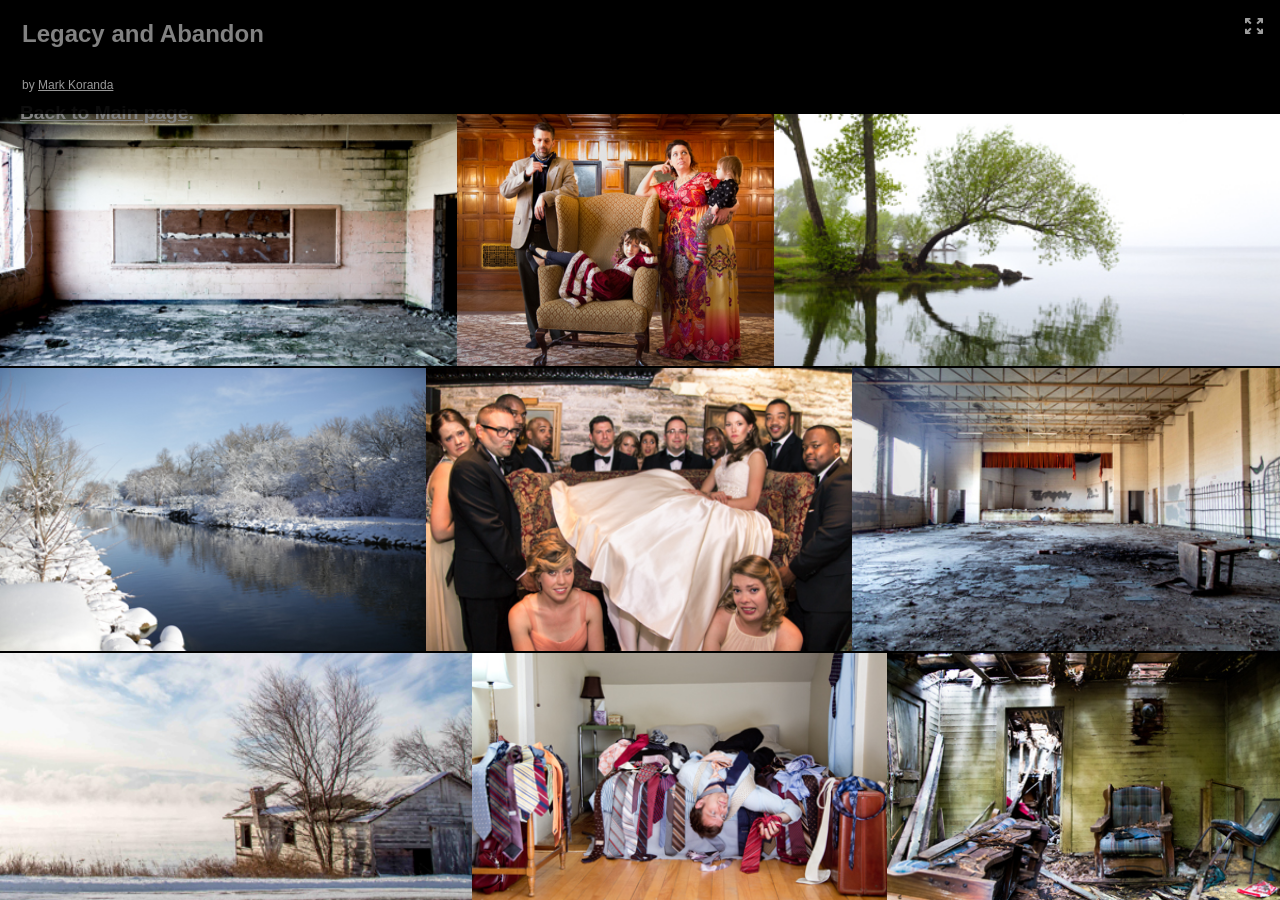
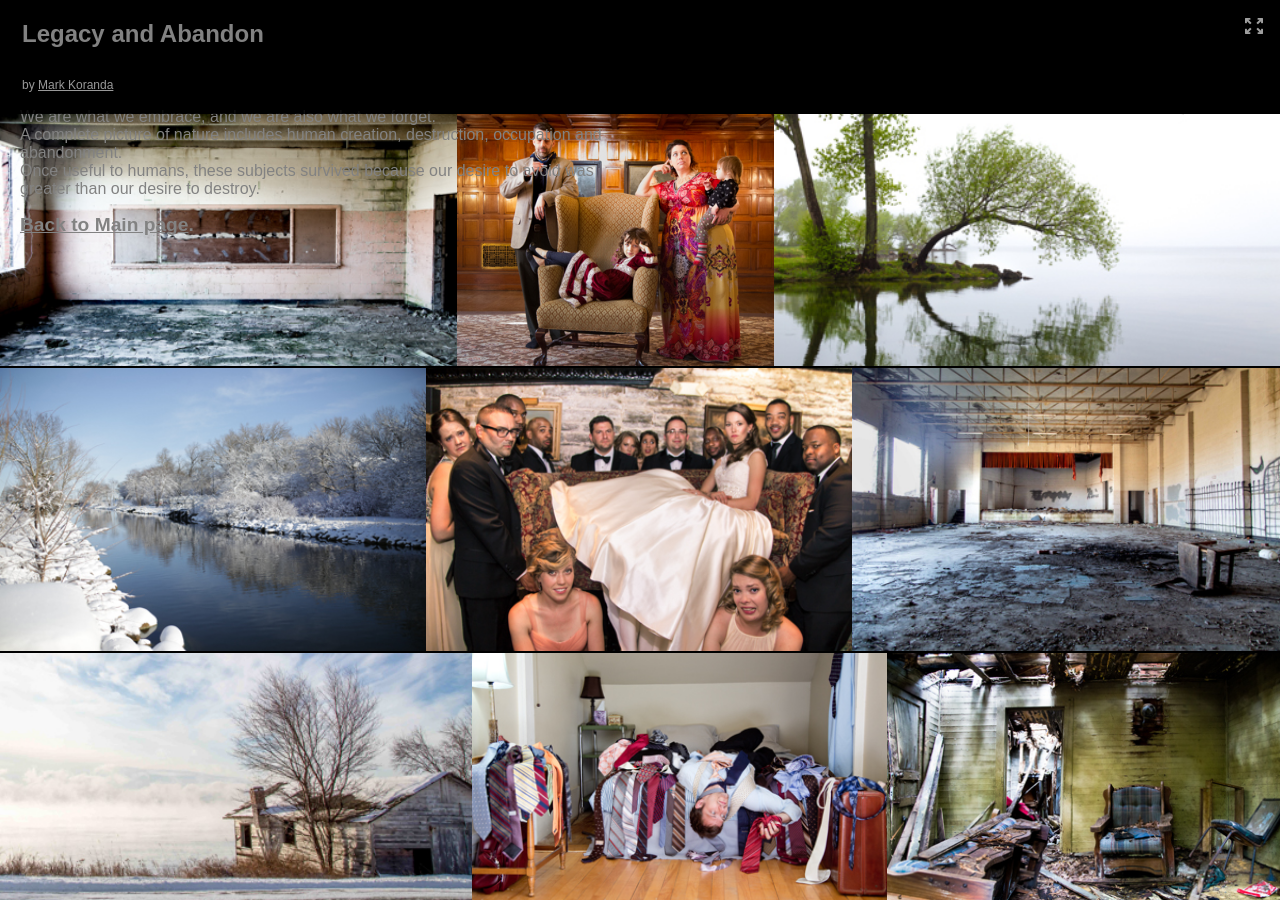
Before and after one commit to korandabit/profile, a Jekyll site: the page photos/index.html, which Jekyll copies as it is, in a window 1280 px wide and 900 px high. Built offline with Jekyll 4.4.1, drawn with Linux system fonts in a browser that asks for light colours; nearby versions of some CDN libraries.

Commit message:
Add photos index.html description
add legacy and abandon descr

```diff
--- a/photos/index.html
+++ b/photos/index.html
@@ -20,6 +20,7 @@
             <div class="meta-left">
                 <p id="galleryTitle" class="title">Legacy and Abandon</p>
                 <p id="galleryAuthor" class="author">by <a id="galleryAuthorURL" href="https://markkoranda.com/" target="_blank">Mark Koranda</a></p>
+                <p id="galleryDescription">We are what we embrace, and we are also what we forget. </br>A complete picture of nature includes human creation, destruction, occupation and abandonment. </br>Once useful to humans, these subjects survived because our desire to avoid was greater than our desire to destroy.</p>
                 <h2 style="margin: 10px 0 30px 0; font-size: 1.2em;"><a href="https://markkoranda.com" target="_blank" style="color: inherit; text-decoration: underline;">Back to Main page</a>.</h2>
             </div>
             <div class="meta-right">
```
